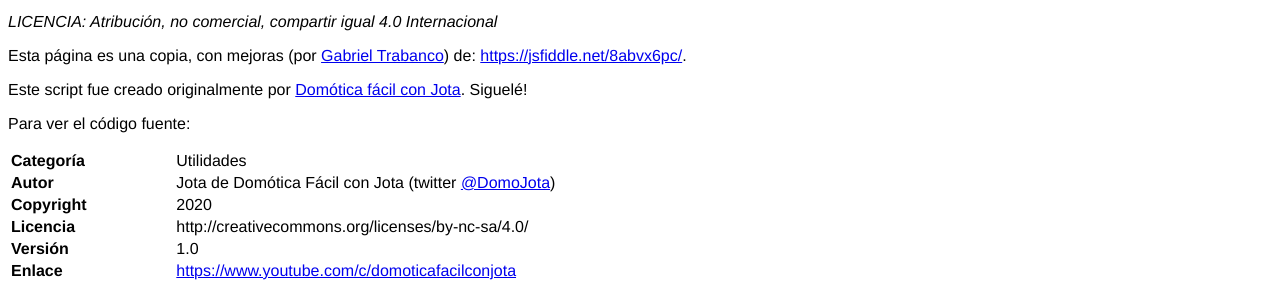
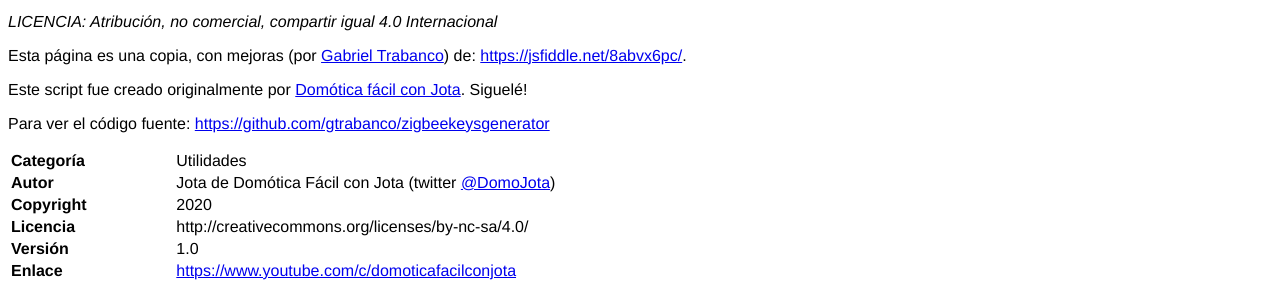
Before and after one commit to gtrabanco/zigbeekeysgenerator, a plain HTML site: page index.html in a window 1280 px wide. Shown: the part 119-401 px from the top of the page. Drawn offline with Linux system fonts and the light colour scheme.

Commit message:
Added link to the project in Github

```diff
--- a/index.html
+++ b/index.html
@@ -18,7 +18,7 @@
         <p>Esta página es una copia, con mejoras (por <a href="https://github.com/gtrabanco" target="_blank">Gabriel Trabanco</a>) de: <a href="https://jsfiddle.net/8abvx6pc/">https://jsfiddle.net/8abvx6pc/</a>.</p>
         <p>Este script fue creado originalmente por <a href="https://www.youtube.com/channel/UC61-AfFnspjffs71zmmn2Ig">Domótica fácil con Jota</a>. Siguelé!</p>
 
-        <p>Para ver el código fuente: <a href="" target="_blank"></a></p>
+        <p>Para ver el código fuente: <a href="https://github.com/gtrabanco/zigbeekeysgenerator" target="_blank">https://github.com/gtrabanco/zigbeekeysgenerator</a></p>
 
         <table>
             <tr>
```
